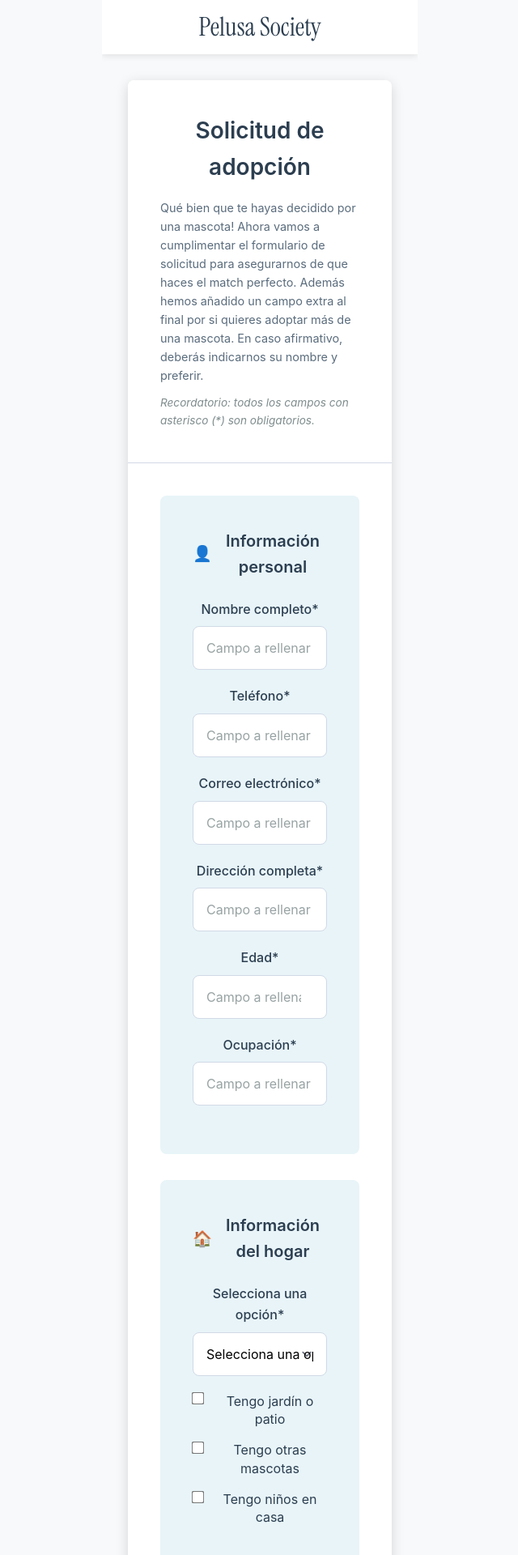
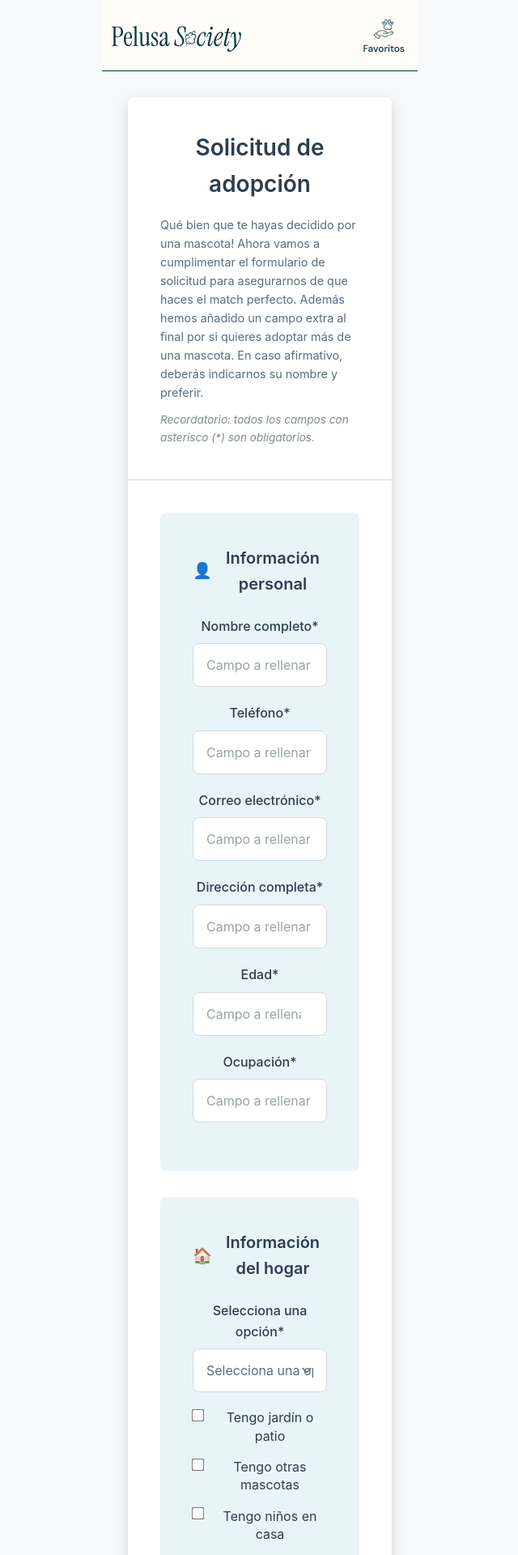
Before and after one commit to saulOMgit/PelusaSociety, a React (Vite) app: page /adopt in a window 1280 px wide. Shown: the top 1920 px of the page at 81% size, without its empty margins (319-959 px from the left). Built offline with nearby package versions, Linux system fonts and the light colour scheme.

Commit message:
funcionamiento inicial

```diff
--- a/src/pages/AdoptPage.css
+++ b/src/pages/AdoptPage.css
@@ -26,6 +26,11 @@
   margin: 0;
   padding: 0;
   box-sizing: border-box;
+}
+
+input:-webkit-autofill,
+input:-webkit-autofill:focus {
+  transition: background-color 0s 600000s, color 0s 600000s !important;
 }
 
 body {
@@ -215,6 +220,7 @@ body {
   font-family: inherit;
   transition: var(--transition);
   background-color: var(--white);
+  color: var(--text-medium);
 }
 
 /* ESTADO: adopt-form__input:focus */
@@ -247,6 +253,7 @@ body {
   padding-right: 2.5rem;
   appearance: none;
   cursor: pointer;
+  color: var(--text-medium);
 }
 
 /* ESTADO: adopt-form__select:focus */
@@ -274,6 +281,7 @@ body {
   background-color: var(--white);
   resize: vertical;
   min-height: 100px;
+  color: var(--text-medium);
 }
 
 /* ESTADO: adopt-form__textarea:focus */
@@ -392,6 +400,7 @@ body {
   from {
     transform: translateY(-100%);
   }
+
   to {
     transform: translateY(0);
   }
@@ -402,6 +411,7 @@ body {
     opacity: 0;
     transform: translateY(20px);
   }
+
   to {
     opacity: 1;
     transform: translateY(0);
@@ -469,6 +479,7 @@ body {
 
 /* RESPONSIVE DESIGN - Desktop */
 @media (min-width: 1024px) {
+
   .adopt-page__container {
     max-width: 800px;
   }
--- a/src/pages/AdoptPage.jsx
+++ b/src/pages/AdoptPage.jsx
@@ -1,6 +1,8 @@
 import { useState } from 'react';
 import { useForm } from 'react-hook-form';
 import { useLocation } from 'react-router-dom'
+import NavBar from '../components/NavBar/NavBar';
+import Footer from '../components/Footer/Footer';
 import './AdoptPage.css';
 
 const AdoptPage = () => {
@@ -26,10 +28,8 @@ const AdoptPage = () => {
 
     return (
         <div className="adopt-page">
-            {/* Header */}
-            <header className="adopt-page__header">
-                <h1 className="adopt-page__logo">Pelusa Society</h1>
-            </header>
+            {/* NavBar */}
+            <NavBar />
 
             {/* Mensaje de confirmación */}
             {showConfirmation && (
@@ -405,13 +405,11 @@ const AdoptPage = () => {
                             </button>
                         </div>
                     </form>
-
-                    {/* Aviso legal */}
-                    <footer className="adopt-page__footer">
-                        <p className="adopt-page__legal">Aviso legal</p>
-                    </footer>
                 </div>
             </main>
+
+            {/* Footer */}
+            <Footer />
         </div>
     );
 };
```
